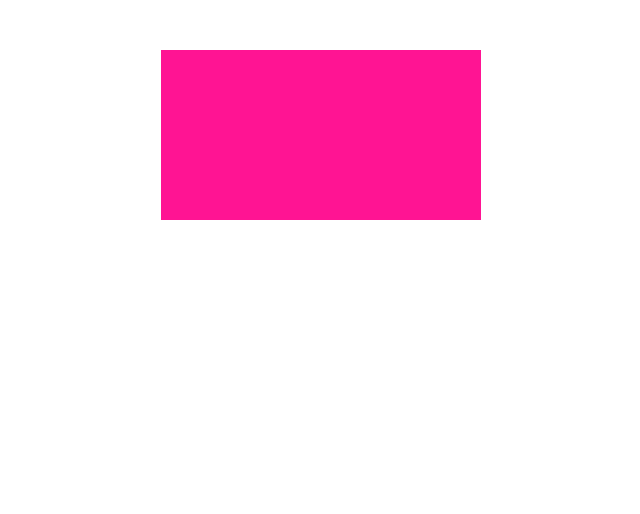
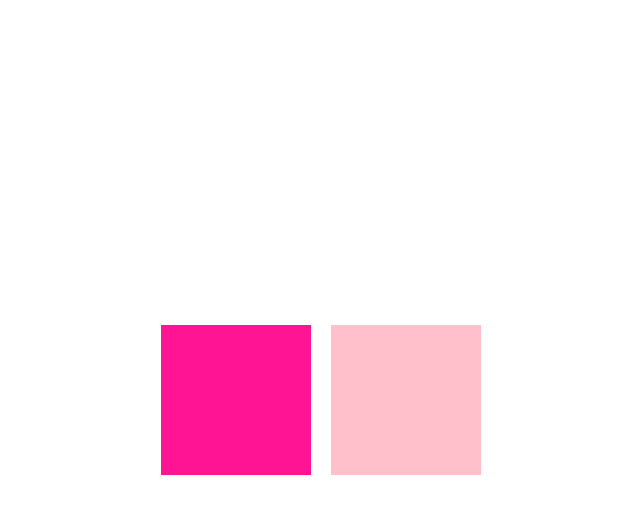
Before and after one commit to julia-anjos968/progresso-html, a plain HTML site: page pages/atividades.html in a window 1280 px wide. Shown: the whole page, without its empty margins (319-959 px from the left). Drawn offline with Linux system fonts and the light colour scheme.

Commit message:
feat: resolve a atividade 02

```diff
--- a/assets/styles/atividades.css
+++ b/assets/styles/atividades.css
@@ -5,8 +5,21 @@
 }
 
 .quadrado {
-    width: 25%;
-    height: 170px;
+    height: 100vh;
+    display: flex;
+    justify-content: center;
+    align-items: center;
+    gap: 20px;
+}
+
+.quadrado1 {
+    width: 150px;
+    height: 150px;
     background-color: deeppink;
-    margin: 50px auto;
 }
+
+.quadrado2 {
+    width: 150px;
+    height: 150px;
+    background-color: pink;
+}
--- a/pages/atividades.html
+++ b/pages/atividades.html
@@ -8,6 +8,8 @@
 </head>
 <body>
         <div class="quadrado">
+        <div class="quadrado1"></div>
+        <div class="quadrado2"></div>
         </div>
 </body>
 </html>
```
